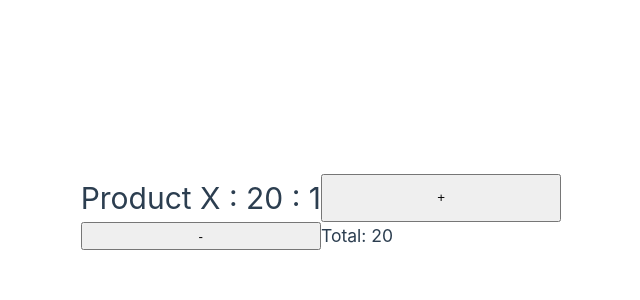
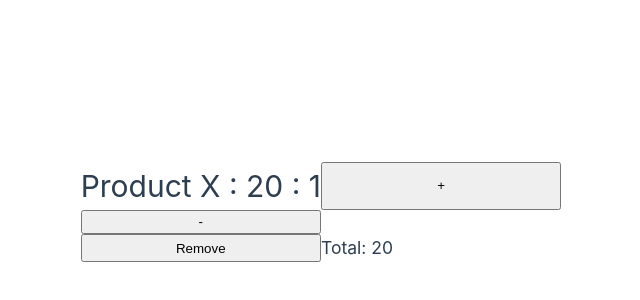
Before and after one commit to JocelynLlamas/vue-composition-api, a Vue app: page / in a window 1280 px wide. Shown: the part 188-488 px from the top of the page, without its empty margins (319-959 px from the left). Built offline with nearby package versions, Linux system fonts and the light colour scheme.

Commit message:
Emitting events

```diff
--- a/src/App.vue
+++ b/src/App.vue
@@ -14,13 +14,15 @@
       }
     ])
 
-    return {items}
+    const handleRemove = (data)=> items.value.splice(0,1)
+
+    return {items, handleRemove}
   }
 }
 </script>
 
 <template>
-  <CartItem v-for="item in items" :cart-item="item" :key="item.id"/>
+  <CartItem v-for="item in items" :cart-item="item" :key="item.id" @remove="handleRemove"/>
 </template>
 
 <style scoped></style>
--- a/src/components/CartItem.vue
+++ b/src/components/CartItem.vue
@@ -8,7 +8,8 @@
       required: true
     }
   },
-  setup(props) {
+  emits:['remove'],
+  setup(props, {emit}) {
     // console.log(props.cartItem)
 
     const item = reactive(props.cartItem)
@@ -21,11 +22,14 @@
 
     const { name, price, quantity } = toRefs(item)
 
+    const remove = () => emit('remove', item)
+
     return {
       quantity,
       name,
       price,
       total,
+      remove,
       increment,
       decrement,
     }
@@ -37,6 +41,8 @@
   <h1>{{ name }} : {{ price }} : {{ quantity }}</h1>
   <button @click="increment">+</button>
   <button @click="decrement">-</button>
+  <br>
+  <button @click="remove">Remove</button>
 
   <h3>Total: {{ total }}</h3>
 </template>
```
